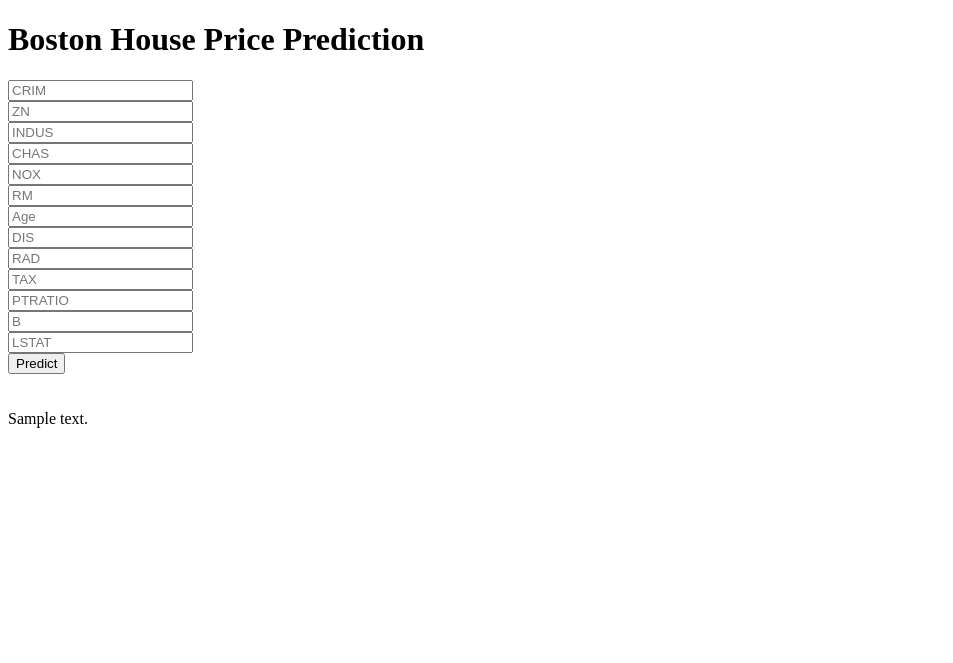
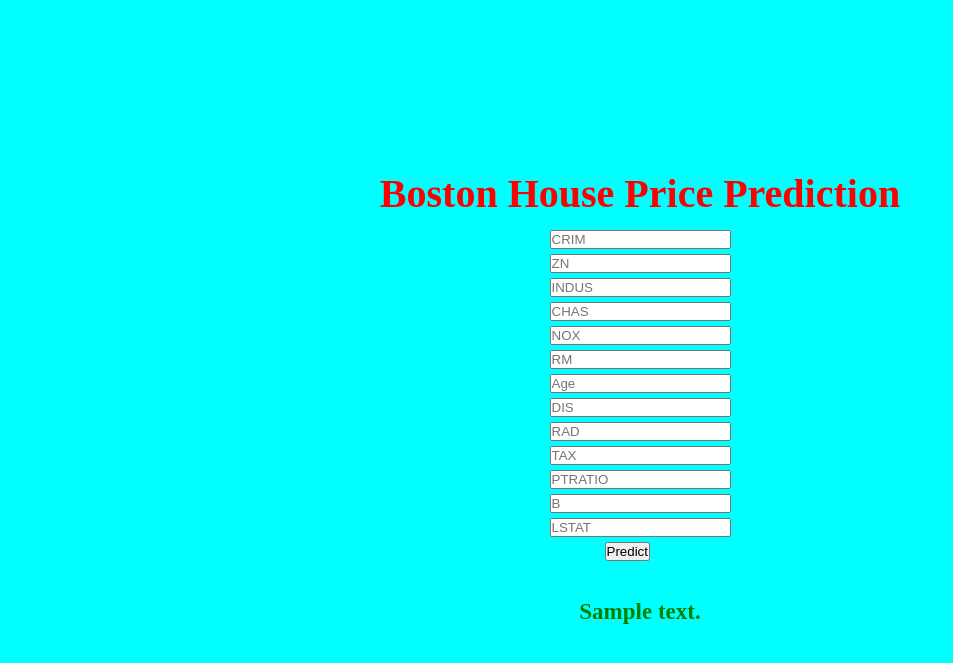
Before and after one commit to ajit04022000/BOSTON-HOUSE-PRICEING-ML_REGRESSION-, a Flask app: template templates/home.html in a window 1280 px wide. Shown: the top 663 px of the page, without its empty margins (0-953 px from the left). Run offline with Flask 2, Linux system fonts and the light colour scheme; the template is opened without the code that fills it: most values are stand-ins (such as "Sample title", 1, 10 or a date in 2020); parts of the project's set-up code (start-up, migrations or seed data) failed here and were passed over.

Commit message:
edded CSS styling

```diff
--- a/templates/home.html
+++ b/templates/home.html
@@ -8,6 +8,58 @@
 <link href='https://fonts.googleapis.com/css?family=Arimo' rel='stylesheet' type='text/css'>
 <link href='https://fonts.googleapis.com/css?family=Hind:300' rel='stylesheet' type='text/css'>
 <link href='https://fonts.googleapis.com/css?family=Open+Sans+Condensed:300' rel='stylesheet' type='text/css'>
+ <style>
+ *{
+  margin: 0;
+  padding: 0;
+  box-sizing: border-box;
+ }
+
+ body{
+  background-color: aqua;
+ }
+
+h1{
+  color: red;
+ margin: auto;
+ margin-top: 170px;
+ margin-bottom: 10px;
+ font-size: 40px;
+
+}
+
+.login{
+  display: flex;
+  justify-content: center;
+  flex-direction: column;
+}
+.form{
+  margin:auto;
+  size: 10px;
+  line-height: 1.5;
+
+}
+
+.form button{
+  margin-left: 55px;
+}
+
+.form button:hover{
+  background-color: yellow;
+}
+
+.loginn{
+  display: flex;
+  justify-content: center;
+
+}
+
+.loginn h1{
+  color: green;
+  font-size: 23px;
+  margin: auto;
+}
+ </style>
 
 
 </head>
@@ -17,7 +69,7 @@
 	<h1>Boston House Price Prediction</h1>
 
      <!-- Main Input For Receiving Query to our ML -->
-    <form action="{{ url_for('predict')}}"method="post">
+    <form class="form" action="{{ url_for('predict')}}"method="post">
       <input type="text" name="CRIM" placeholder="CRIM" required="required" /><br>
     	<input type="text" name="ZN" placeholder="ZN" required="required" /><br>
         <input type="text" name="INDUS" placeholder="INDUS" required="required" /><br>
@@ -33,16 +85,23 @@
         <input type="text" name="LSTAT" placeholder="LSTAT" required="required" /><br>
 
 
+        <button type="submit" class="btn btn-primary btn-block btn-large">Predict</button>
 
-        <button type="submit" class="btn btn-primary btn-block btn-large">Predict</button>
+
+
     </form>
+
+
 
    <br>
    <br>
 
 
  </div>
- {{prediction_text}}
+ <div class="loginn">
+
+ <h1>{{prediction_text}}</h1>
+</div>
 
 </body>
 </html>
```
